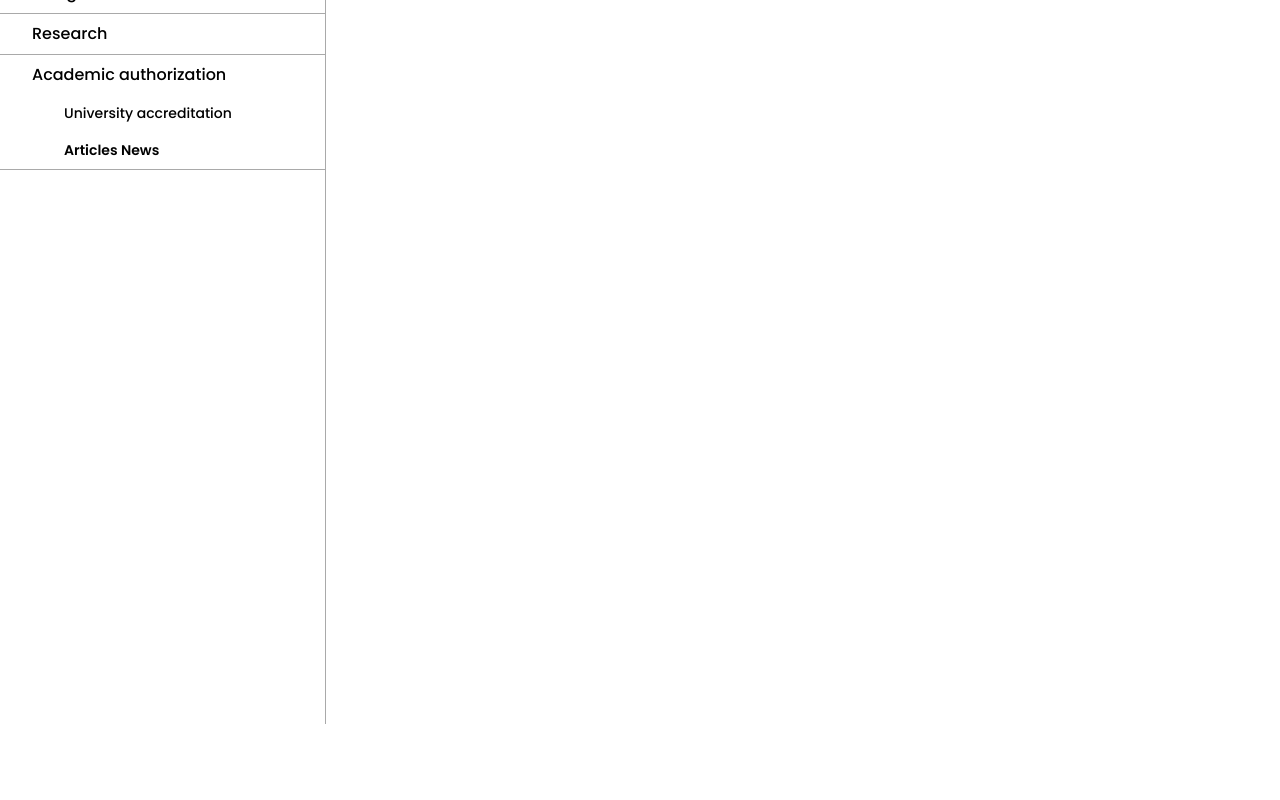
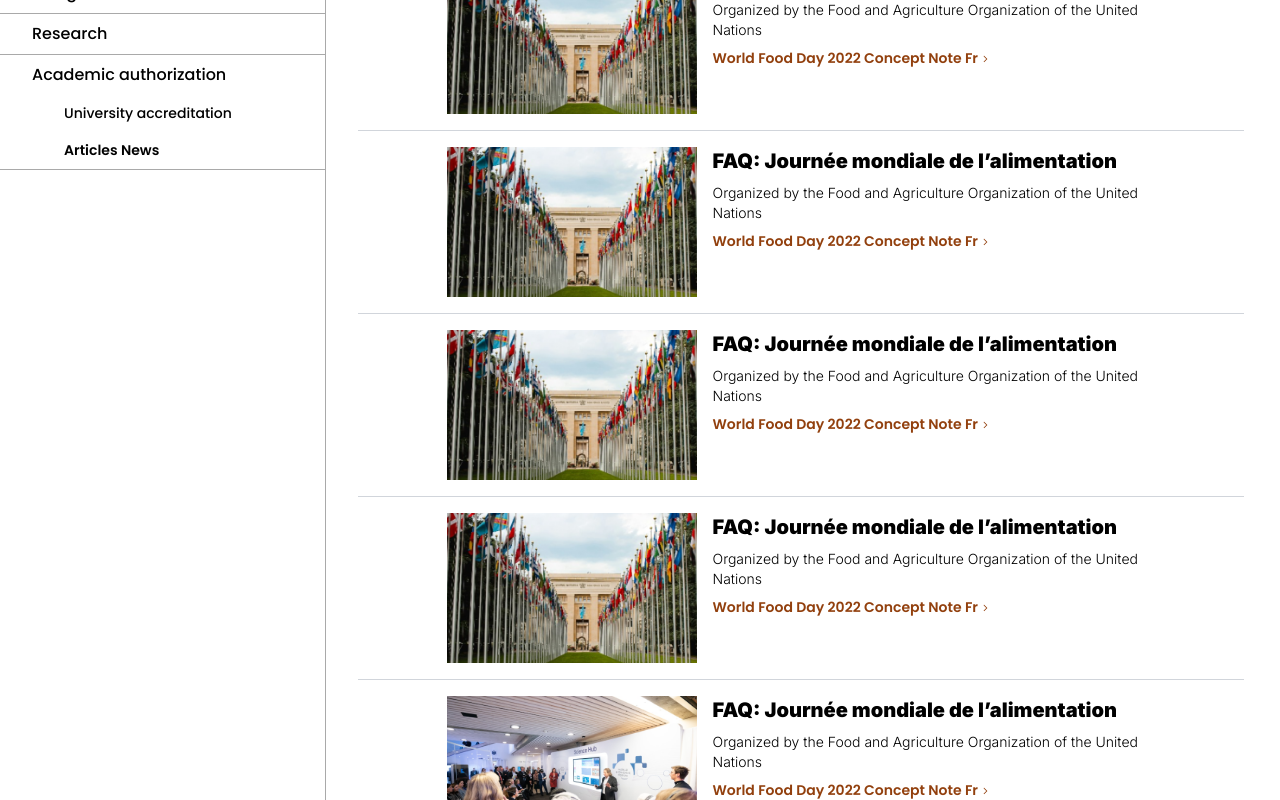
Before and after one commit to BouchboutSami/Portail-WEB-de-l-ESI, a Next.js app: page /Postgraduation-Research/Academic-authorization/Articles-news in a window 1280 px wide. Shown: the part 680-1480 px from the top of the page. Before the commit the page ends 1404 px from the top, so only its background shows below. Built offline with nearby package versions, Linux system fonts and the light colour scheme.

Commit message:
page article news

```diff
--- a/src/app/Postgraduation-Research/Academic-authorization/Articles-news/page.js
+++ b/src/app/Postgraduation-Research/Academic-authorization/Articles-news/page.js
@@ -4,6 +4,9 @@ import { BrowserRouter } from "react-router-dom";
 import NavBar from "../../../../Components/NavBar";
 import PostImage from "../../../../Components/PostImage";
 import PostSideBar from "../../../../Components/PostSideBar";
+import ArticleCard from "@/components/ArticleCard";
+import Footer from "@/components/Footer";
+
 
 const page = () => {
   return (
@@ -11,13 +14,41 @@ const page = () => {
       <div className=" w-screen">
         <NavBar />
         <PostImage
+        image="/assets/postGraduationResearch.jpg"
         titre = 'Articles News'
         details = 'Explore academic authorization at ESI. Join us to keep up to date with all the latest accreditations and news.'
         />
         <div className="flex ">
           <PostSideBar />
-          <div className=" w-full items-center text-center">Articles news</div>
+          <div className=" w-full items-center text-center">Articles news
+          <ArticleCard imageUrl={"/assets/ArticlecardPG.png"} title={"FAQ: Journée mondiale de l’alimentation"}
+          description={"Organized by the Food and Agriculture Organization of the United Nations  "}
+          link={"https://www.esi.dz/wp-content/uploads/2022/09/La-JourneeMondialeDelAlimentation.pdf"}
+          linkText={"World Food Day 2022 Concept Note Fr"}/>
+          <ArticleCard imageUrl={"/assets/ArticlecardPG.png"} title={"FAQ: Journée mondiale de l’alimentation"}
+          description={"Organized by the Food and Agriculture Organization of the United Nations  "}
+          link={"https://www.esi.dz/wp-content/uploads/2022/09/La-JourneeMondialeDelAlimentation.pdf"}
+          linkText={"World Food Day 2022 Concept Note Fr"}/>
+          <ArticleCard imageUrl={"/assets/ArticlecardPG.png"} title={"FAQ: Journée mondiale de l’alimentation"}
+          description={"Organized by the Food and Agriculture Organization of the United Nations  "}
+          link={"https://www.esi.dz/wp-content/uploads/2022/09/La-JourneeMondialeDelAlimentation.pdf"}
+          linkText={"World Food Day 2022 Concept Note Fr"}/>
+          <ArticleCard imageUrl={"/assets/ArticlecardPG.png"} title={"FAQ: Journée mondiale de l’alimentation"}
+          description={"Organized by the Food and Agriculture Organization of the United Nations  "}
+          link={"https://www.esi.dz/wp-content/uploads/2022/09/La-JourneeMondialeDelAlimentation.pdf"}
+          linkText={"World Food Day 2022 Concept Note Fr"}/>
+          <ArticleCard imageUrl={"/images/Event2.png"} title={"FAQ: Journée mondiale de l’alimentation"}
+          description={"Organized by the Food and Agriculture Organization of the United Nations  "}
+          link={"https://www.esi.dz/wp-content/uploads/2022/09/La-JourneeMondialeDelAlimentation.pdf"}
+          linkText={"World Food Day 2022 Concept Note Fr"}/>
+          <ArticleCard imageUrl={"/images/Event2.png"} title={"FAQ: Journée mondiale de l’alimentation"}
+          description={"Organized by the Food and Agriculture Organization of the United Nations  "}
+          link={"https://www.esi.dz/wp-content/uploads/2022/09/La-JourneeMondialeDelAlimentation.pdf"}
+          linkText={"World Food Day 2022 Concept Note Fr"}/>
+          <p className="mb-4"></p>
+          </div>
         </div>
+        <Footer/>
       </div>
     </BrowserRouter>
   );
--- a/src/app/Postgraduation-Research/Academic-authorization/page.js
+++ b/src/app/Postgraduation-Research/Academic-authorization/page.js
@@ -6,6 +6,7 @@ import PostSideBar from "../../../Components/PostSideBar";
 import { BrowserRouter } from "react-router-dom";
 import CampusNewsCard from "@/components/CampusNewsCard";
 import { IoIosArrowForward } from "react-icons/io";
+import Footer from "@/components/Footer";
 
 const page = () => {
   const News = [
@@ -90,6 +91,8 @@ const page = () => {
 
           </div>
         </div>
+        <p className="mb-4"></p>
+        <Footer/>
       </div>
     </BrowserRouter>
   );
--- a/src/components/ArticleCard.jsx
+++ b/src/components/ArticleCard.jsx
@@ -3,25 +3,33 @@ import { RxCaretRight } from "react-icons/rx";
 
 const ArticleCard = ({ imageUrl, title, description, link, linkText }) => {
   return (
-    <div className="flex flex-col gap-1">
-      <div className="flex flex-row justify-center pb-4">
-        <div className=" pr-4">
-          <img src={imageUrl} alt={title} className="w-[300px] h-auto" />
+    <div className="flex flex-col gap-1 max-w-[950px]">
+      <div className="flex flex-row justify-center mx-8 py-4 gap-4 hover:shadow-lg hover:bg-[#F5F5F5] border-b border-gray-300">
+        <div className="pr-4 w-[250px] h-[150px] relative ">
+          <img
+            src={imageUrl}
+            alt={title}
+            className="
+          object-cover w-full h-full absolute inset-0"q
+          />
         </div>
-        <div className="w-1/2 flex flex-col">
-          <p className="font-black text-lg mt-2 text-black">{title}</p>
-          <p className="text-base font-normal text-black">{description}</p>
-          <div className="flex mt-2">
+        <div className="w-1/2 flex flex-col text-left">
+          <p className="font-black text-xl text-black first-letter:uppercase">
+            {title}
+          </p>
+          <p className="text-sm font-light mt-2  text-black first-letter:uppercase overflow-hidden line-clamp-3">
+            {description}
+          </p>
+          <div className="flex mt-2 text-sm ">
             <a
               href={link}
-              className="flex font-poppins font-bold text-amber-800 hover:underline"
+              className="flex font-poppins font-semibold text-amber-800 hover:underline"
             >
               {linkText} <RxCaretRight className="mt-1" />
             </a>
           </div>
         </div>
       </div>
-      <div className=" mt-2 mb-2 w-full h-[1px] bg-gray-400 opacity-60"></div>
     </div>
   );
 };
```
Also changed, not shown: public/assets/ArticlecardPG.png (added).
